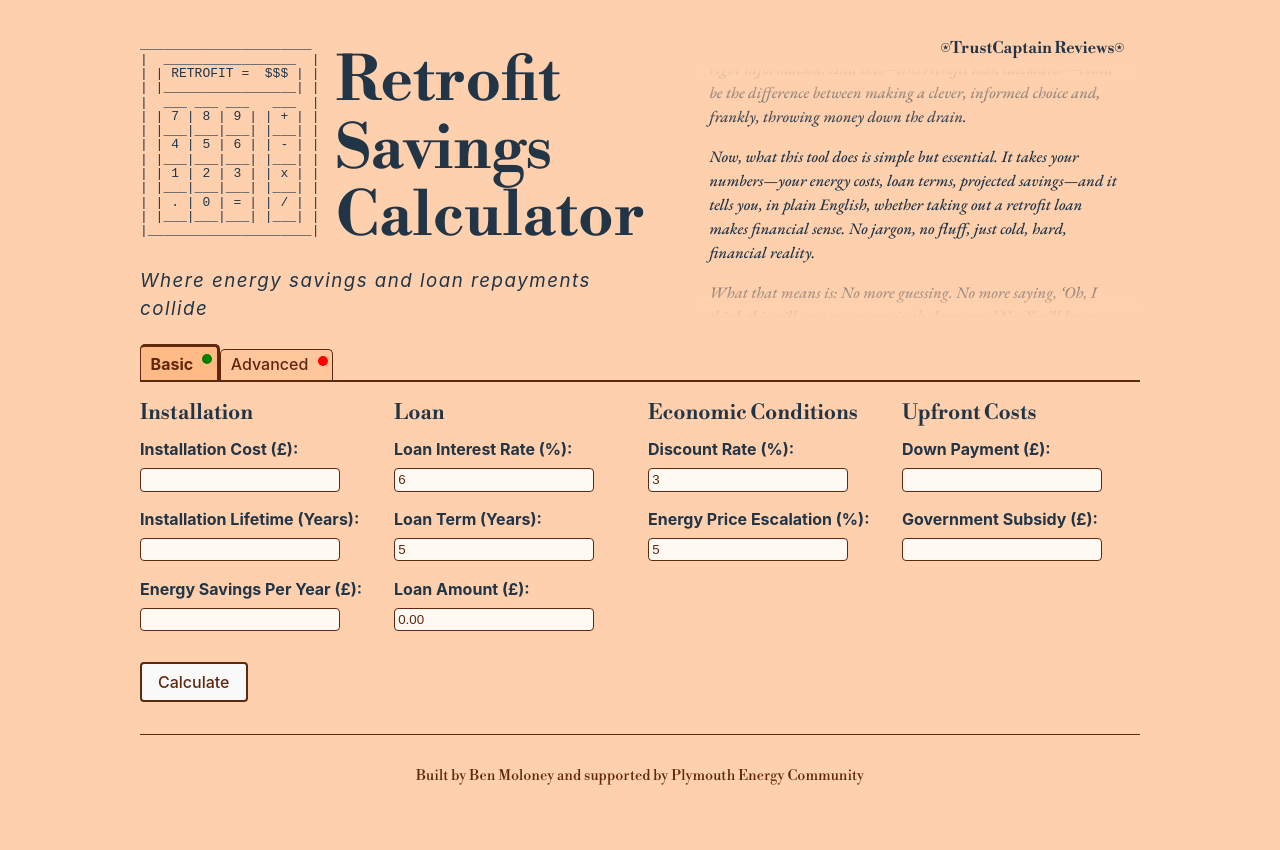
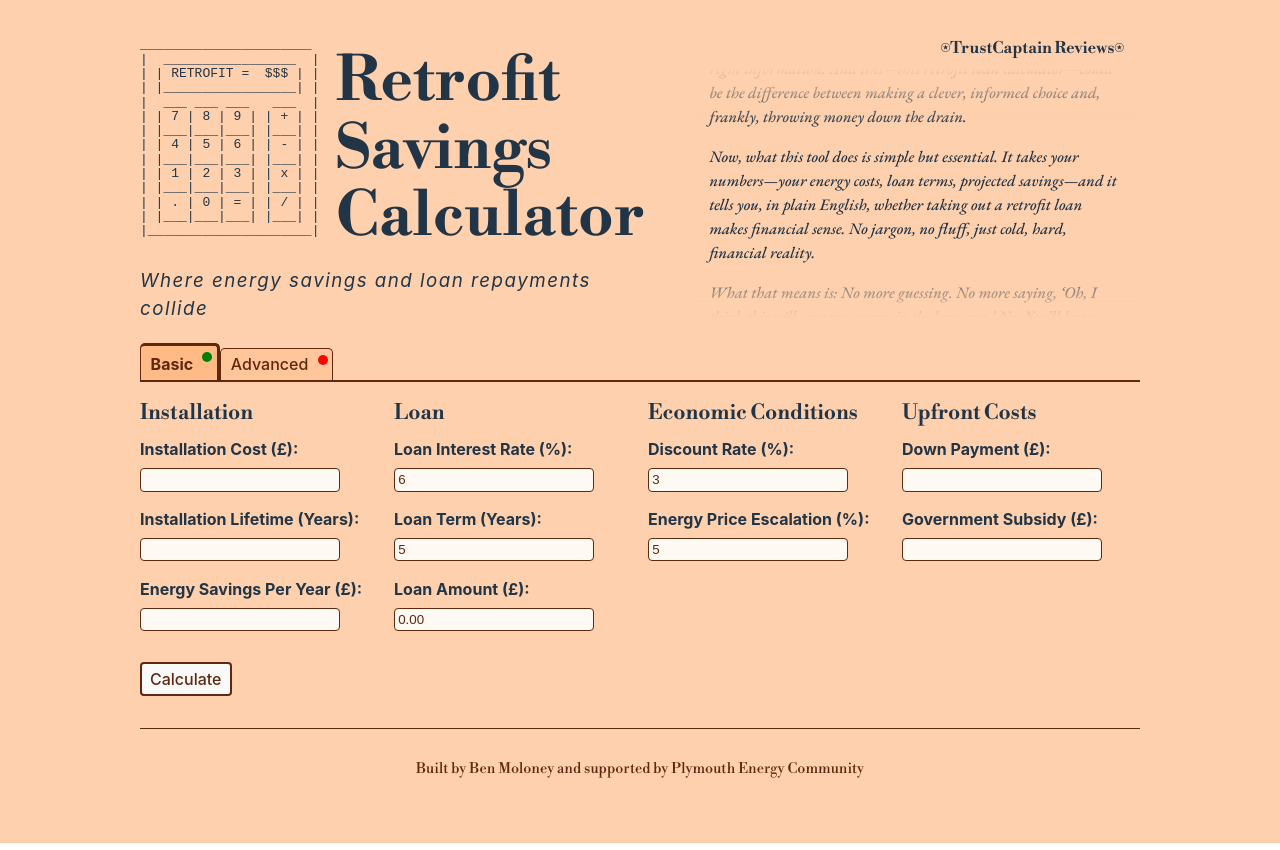
Before and after one commit to BitBodger/retrofit-loan-calculator, a React (Vite) app in the folder frontend/: page / in a window 1280 px wide. Built offline with nearby package versions, Linux system fonts and the light colour scheme.

Commit message:
Improved buttons

```diff
--- a/frontend/src/App.css
+++ b/frontend/src/App.css
@@ -90,7 +90,7 @@ a:hover {
 
 /* Global button styles */
 button {
-  padding: 0.5rem 1rem;
+  padding: 0.3rem 0.5rem;
   background-color: #ffba85;
   border: 2px solid #5f280f;
   border-radius: 4px;
@@ -99,12 +99,10 @@ button {
   font-size: 1em;
   font-weight: 500;
   font-family: inherit;
-  transition: border-color 0.25s;
 }
 
 button:hover {
   background-color: #ffc69b;
-  transition: 0.2s;
   transition: 0.2s;
 }
 
@@ -269,7 +267,7 @@ input, select {
   border: 1px solid #5f280f;
   border-bottom: none;
   border-radius: 5px 5px 0 0;
-  padding: 0.2rem 1.5rem 0.4rem 0.6rem;
+  padding: 0.3rem 1.5rem 0.4rem 0.6rem;
   margin-right: 0rem;
   font-size: 1rem;
   position: relative;
@@ -287,7 +285,7 @@ input, select {
   border-top-left-radius: 5px;
   border-top-right-radius: 5px;
   font-weight: bold;
-  padding-top: 0.4rem;
+  padding-top: 0.5rem;
   z-index: 2;
 }
 
```
